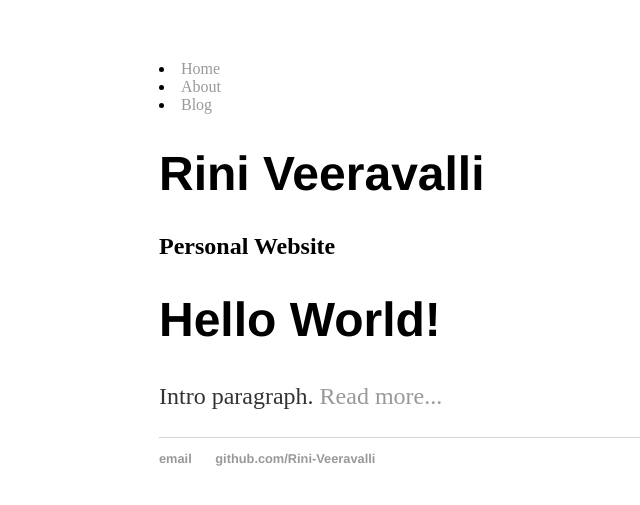
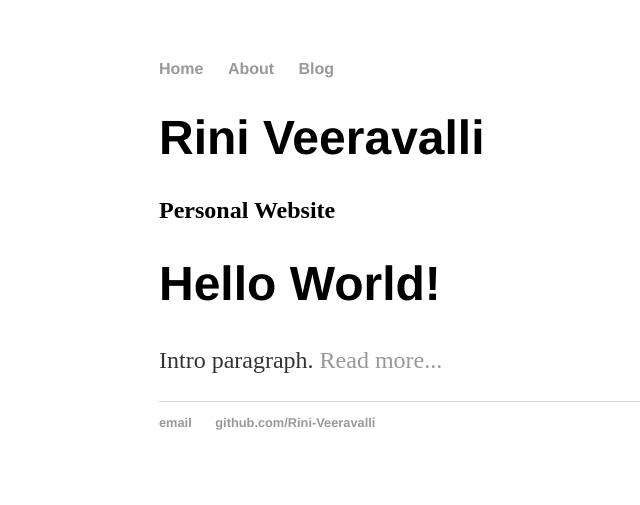
Before and after one commit to Rini-Veeravalli/Rini-Veeravalli.github.io, a Jekyll site: the page built from index.html, in a window 1280 px wide. Shown: the top 505 px of the page, without its empty margins (33-673 px from the left). Built offline with Jekyll 4.4.1, drawn with Linux system fonts in a browser that asks for light colours.

Commit message:
update index.html

```diff
--- a/index.html
+++ b/index.html
@@ -1,12 +1,7 @@
-<!DOCTYPE html>
-<html xmlns="http://www.w3.org/1999/xhtml" lang="en-GB" xml:lang="en-GB">
-
-	<head>
-		<meta name="description" content="Rini Veeravalli | Personal Webpage"/>
-		<meta http-equiv="Content-type" content="text/html;charset=UTF-8" />
-		<meta name="viewport" content="width=device-width, user-scalable=yes, initial-scale=1, maximum-scale=1"/>
-		<title> Rini Veeravalli </title>
-		<link rel="stylesheet" type="text/css" href="/css/main.css">
+---
+layout: default
+title: Rini Veeravalli
+---
 
   <link href="https://fonts.googleapis.com/css?family=Lora|Questrial" rel="stylesheet">
 
@@ -18,42 +13,9 @@
 		<!-- Latest compiled and minified JavaScript -->
   		<!--script src="https://maxcdn.bootstrapcdn.com/bootstrap/3.3.7/js/bootstrap.min.js" integrity="sha384-Tc5IQib027qvyjSMfHjOMaLkfuWVxZxUPnCJA7l2mCWNIpG9mGCD8wGNIcPD7Txa" crossorigin="anonymous"></script-->
 
-  		<!--style type="text/css">
-			h1 {
-				font-family: 'Lora', serif;
-				font-size: 40px;
-			}
-  		</style-->
-
-	</head>
-
-	<body>
-
-		<nav>
-		<u1>
-			<li><a href="/">Home</a></li>
-			<li><a href="/about">About</a></li>
-			<li><a href="/blog">Blog</a></li>
-
-		</u1>
-		</nav>
-
- 		<div class="container">
   <div class="blurb">
  	<h1> Rini Veeravalli </h1>
 	<h2> Personal Website </h2>
  	<h1>Hello World!</h1>
 	<p>Intro paragraph. <a href="/about">Read more...</a></p>
   </div><!-- /.blurb -->
-		</div><!-- /.container -->
-
-		<footer>
-    		<ul>
-        		<li><a href="mailto:@gmail.com">email</a></li>
-        		<li><a href="https://github.com/Rini-Veeravalli">github.com/Rini-Veeravalli</a></li>
-		</ul>
-		</footer>
-
-	</body>
-
-</html>
```
Lines whose indentation alone changed are shown as unchanged.
